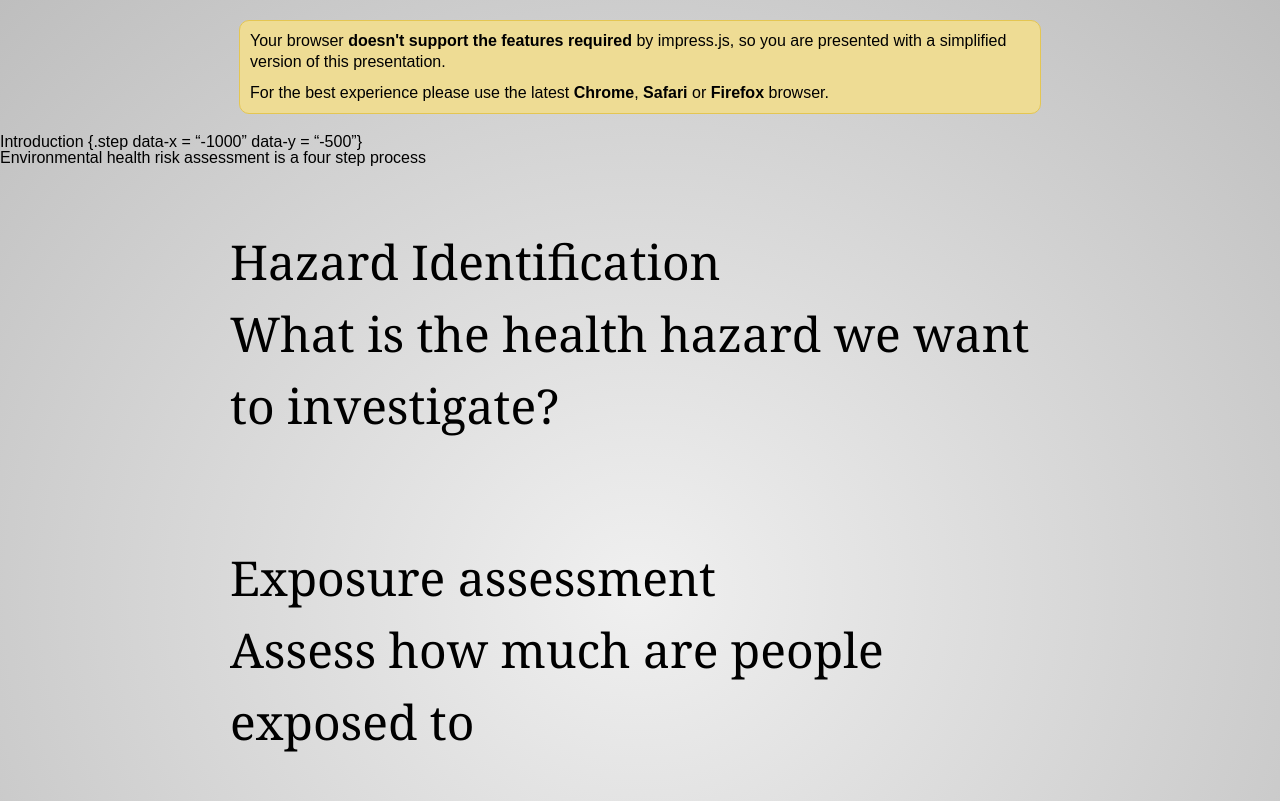
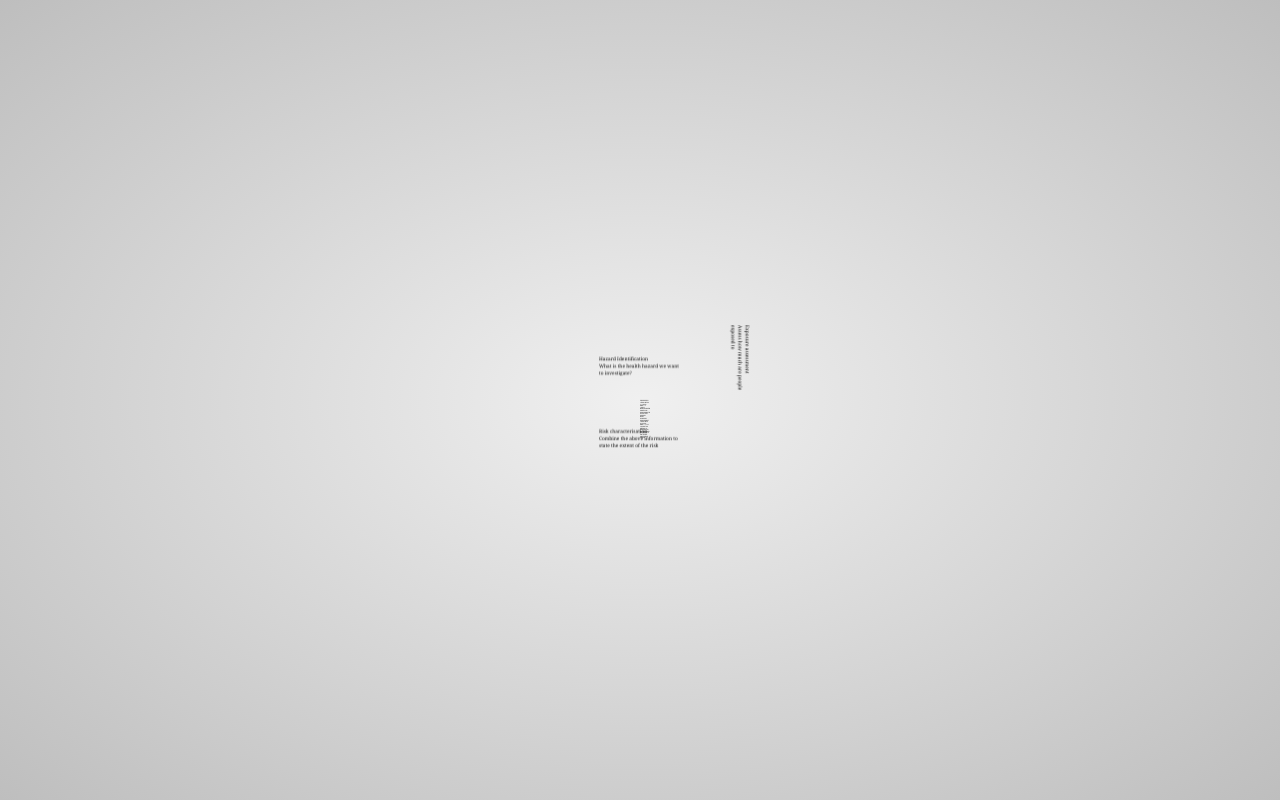
Before and after one commit to arinbasu/impress-teaching, a plain HTML site: page workbook.html in a window 1280 px wide. Shown: the top 801 px of the page. Drawn offline with Linux system fonts and the light colour scheme; files that its build step writes are made by us from their sources.

Commit message:
updated the workbook.html

```diff
--- a/workbook.html
+++ b/workbook.html
@@ -58,7 +58,7 @@ if ("ontouchstart" in document.documentElement) {
 }
 </script>
 
-<script src="impress.js-master/js/impress.js/js/impress.js"></script>
+<script src="impress.js-master/js/impress.js"></script>
 <script>impress().init();</script>
 
 </body>
```
